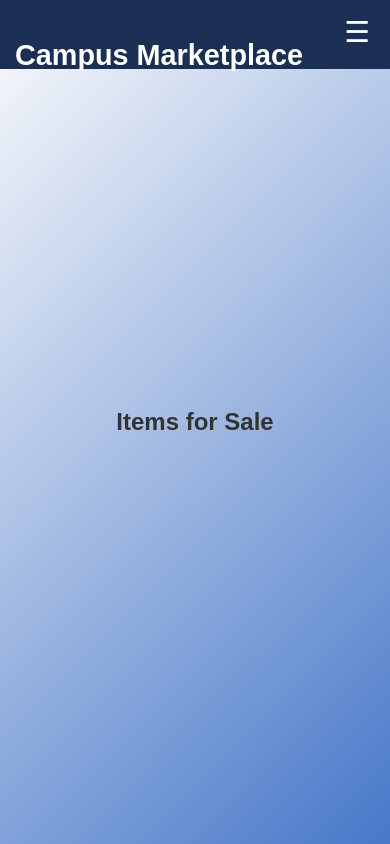
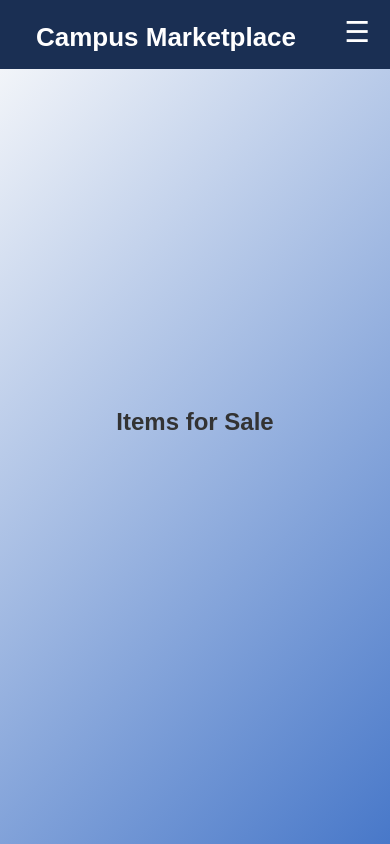
Before and after one commit to parvathyamvk/BUY_SELL, a plain HTML site: page home.html in a window 390 px wide. Drawn offline with Linux system fonts and the light colour scheme; sample sign-in values are in the browser's storage.

Commit message:
Update styles.css

```diff
--- a/styles.css
+++ b/styles.css
@@ -197,7 +197,21 @@ button:hover {
         align-items: flex-start;
         padding: 15px;
     }
+    .heading-container {
+        position: absolute;
+        left: -29px;
+        top:0%;
+        right: auto;
+        width: 100%;
+        display: flex;
+        justify-content: center;
+        pointer-events: none;
 
+    }
+    .hh1 {
+        font-size: 26px;
+        font-weight: 550;
+    }
     .menu-icon {
         display: block;
         position: absolute;
```
